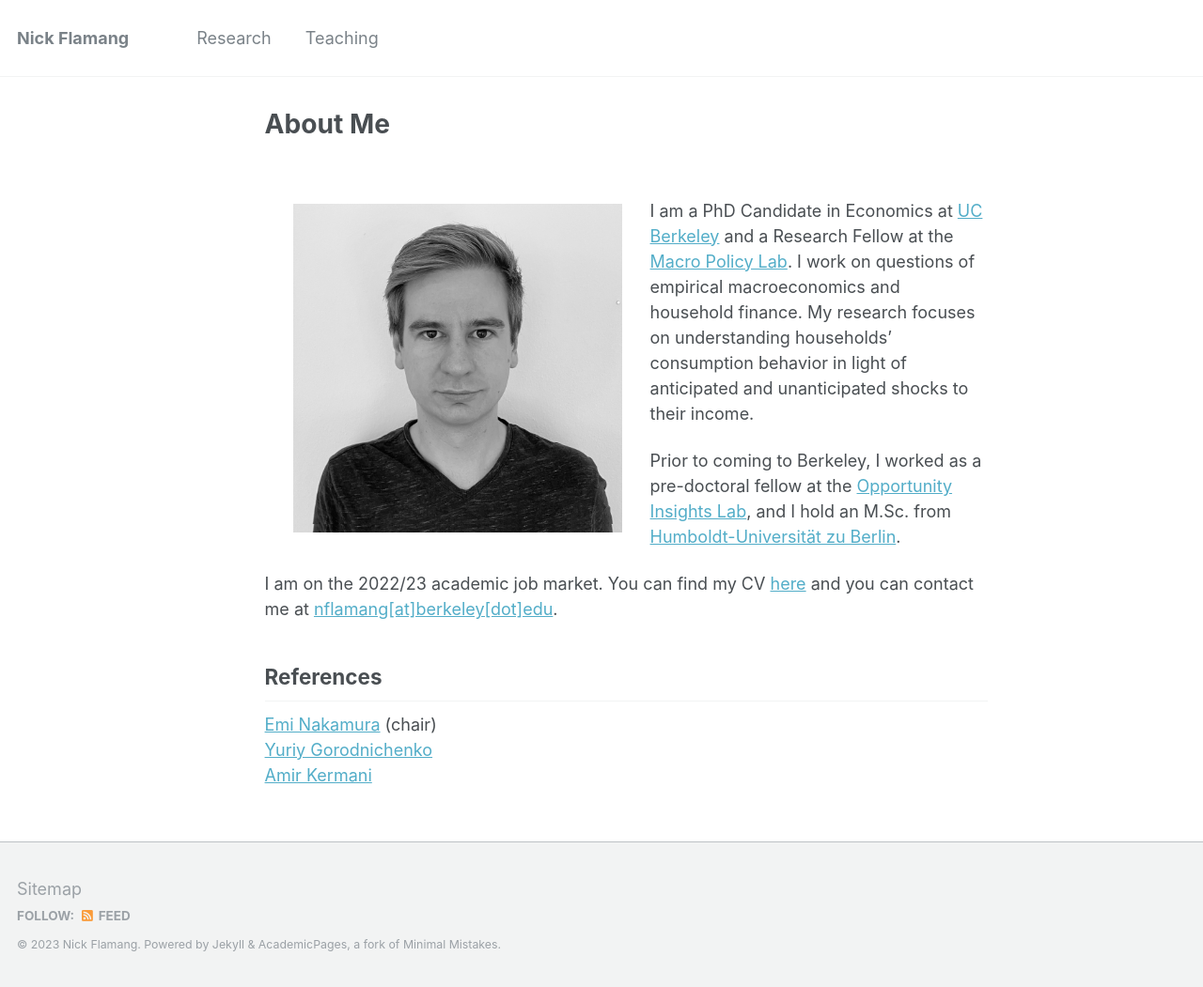
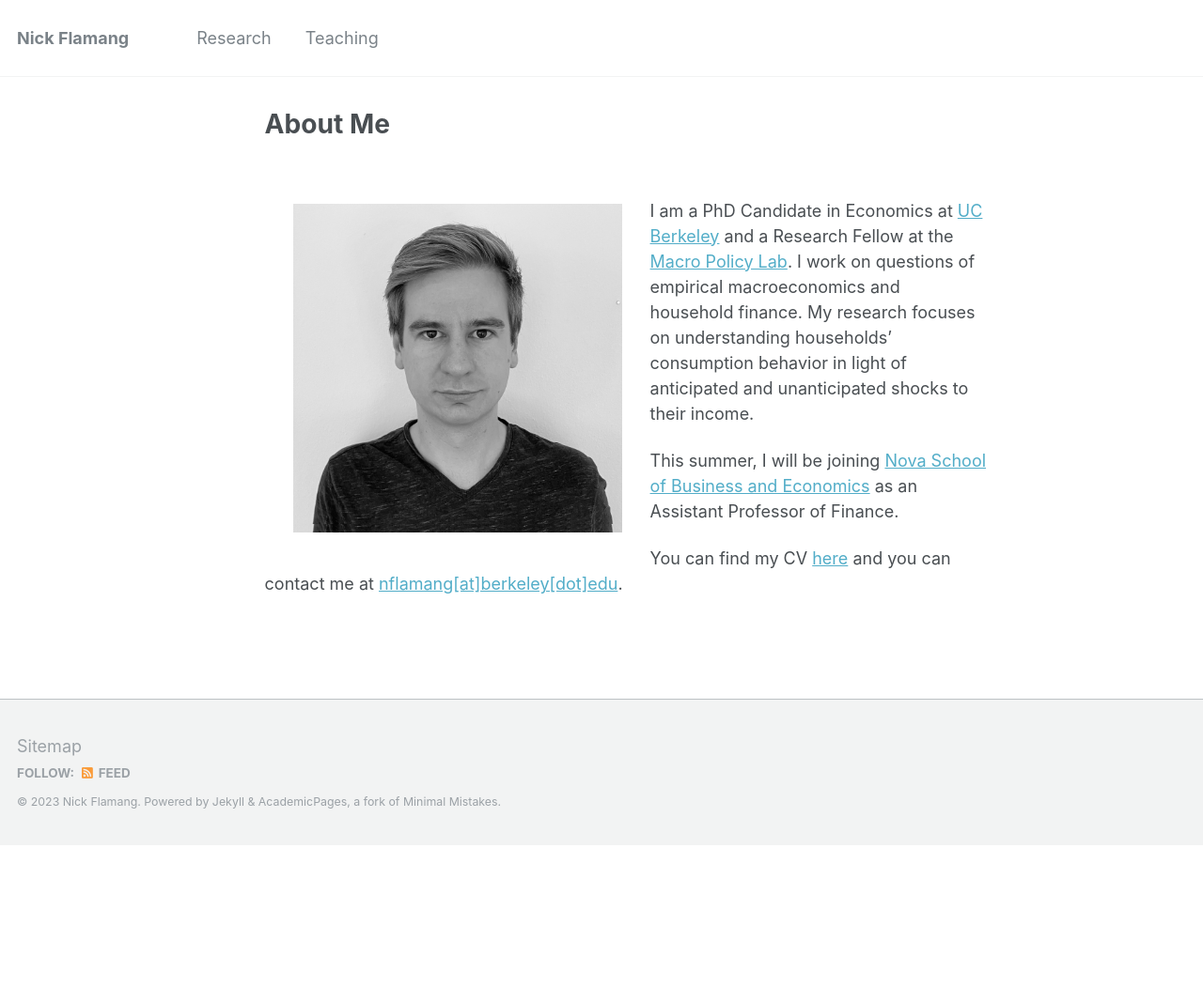
Before and after one commit to nickflamang/nickflamang.github.io, a Jekyll site: the page built from index.md, in a window 1280 px wide. Shown: the whole page at 94% size. Built offline with Jekyll 4.4.1, drawn with Linux system fonts in a browser that asks for light colours; after the commit the page ends 900 px from its top, so only the background shows below that.

Commit message:
Update index.md

```diff
--- a/index.md
+++ b/index.md
@@ -8,12 +8,6 @@ author_profile: false
 
 I am a PhD Candidate in Economics at [UC Berkeley](https://www.econ.berkeley.edu/) and a Research Fellow at the [Macro Policy Lab](https://www.macropolicylab.org/). I work on questions of empirical macroeconomics and household finance. My research focuses on understanding households' consumption behavior in light of anticipated and unanticipated shocks to their income.
 
-Prior to coming to Berkeley, I worked as a pre-doctoral fellow at the [Opportunity Insights Lab](https://opportunityinsights.org/), and I hold an M.Sc. from [Humboldt-Universität zu Berlin](https://www.wiwi.hu-berlin.de/en/mainpage).
+This summer, I will be joining [Nova School of Business and Economics](https://www.novasbe.unl.pt/en/finance) as an Assistant Professor of Finance.
 
-I am on the 2022/23 academic job market. You can find my CV [here](https://nickflamang.github.io/files/CV_Niklas_Flamang.pdf) and you can contact me at [nflamang[at]berkeley[dot]edu](mailto:nflamang@berkeley.edu).
-<br />
-
-## References
-[Emi Nakamura](https://eml.berkeley.edu/~enakamura/) (chair)
-[Yuriy Gorodnichenko](https://eml.berkeley.edu/~ygorodni/)
-[Amir Kermani](https://faculty.haas.berkeley.edu/amir/)
+You can find my CV [here](https://nickflamang.github.io/files/CV_Niklas_Flamang.pdf) and you can contact me at [nflamang[at]berkeley[dot]edu](mailto:nflamang@berkeley.edu).
```
